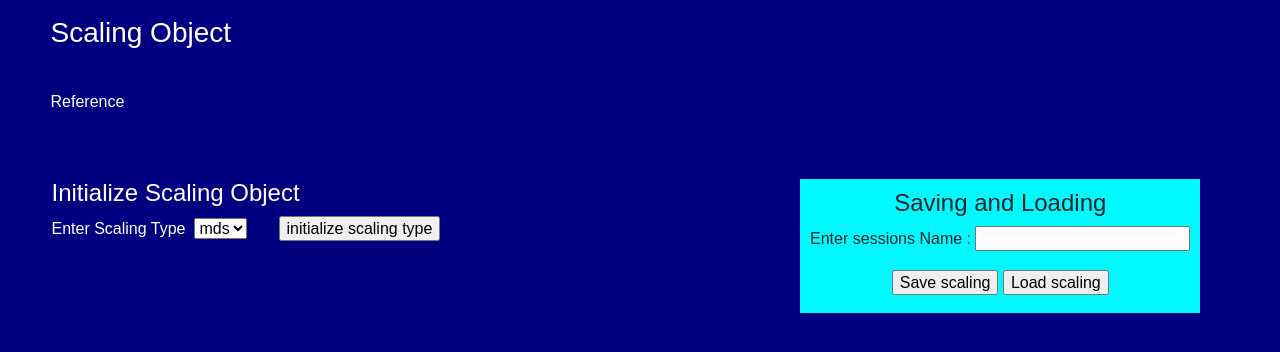
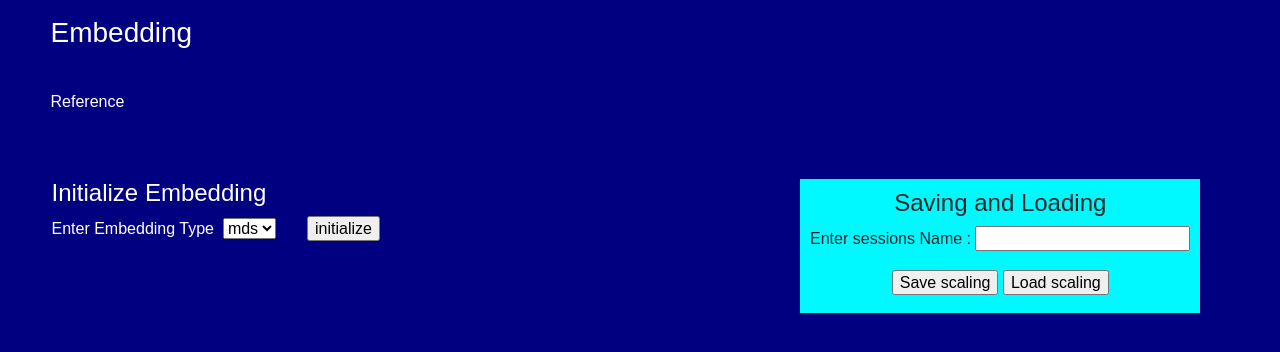
Before and after one commit to UST-QuAntiL/qhana, a Flask app: page /scaling in a window 1280 px wide. Shown: the part 187-539 px from the top of the page. Run offline with Flask 2, Linux system fonts and the light colour scheme; some libraries are stand-ins or nearby versions.

Commit message:
Renamed Scaling to Embedding. Renamed EntityPlan to Costume Distance Space.

```diff
--- a/templates/base.html
+++ b/templates/base.html
@@ -88,9 +88,9 @@ body {
   <div class="subnav">
     <button class="subnavbtn">Distance Space Definition<i class="fa fa-caret-down"></i></button>
     <div class="subnav-content">
-        <a href="/costumeplan">Definition</a>
+        <a href="/costumeplan">CDS</a>
         <a href="/entitySimilarities">Similarities</a>
-        <a href="/scaling">Scaling</a>
+        <a href="/scaling">Embedding</a>
         <a href="/clustering">Clustering</a>
     </div>
   </div>
--- a/templates/costumeplan.html
+++ b/templates/costumeplan.html
@@ -9,7 +9,7 @@
 <table style="width: 100%">
         <tr>
             <td style="width: 50%">
-            <h2 font color="blue"> <span style="color:white;">Attributes, Aggregator & Transformator</span> </h2>
+            <h2 font color="blue"> <span style="color:white;">Costume Distance Space</span> </h2>
             <table style="width:fit-content;border: 1px solid white">
                 <tr style="border: 1px solid white">
                     <th><span style="color: white">Aggregator Type</span></th>
--- a/templates/scaling.html
+++ b/templates/scaling.html
@@ -3,7 +3,7 @@
 {% block content %}
 <body background="/static/logos/planqkbackground2.jpg"></body>
 <p>
-    <h3><span style="color:white;">Scaling Object</span></h3>
+    <h3><span style="color:white;">Embedding</span></h3>
 </p>
 <br>
 <a href="https://scikit-learn.org/stable/modules/generated/sklearn.manifold.MDS.html" target="_blank" rel="noopener noreferrer" style="color: white;">Reference</a>
@@ -14,16 +14,16 @@
     <table style="width: 100%">
         <tr>
             <td style="width: 50%" valign="top">
-                <h4><span style="color: white">Initialize Scaling Object</span></h4>
+                <h4><span style="color: white">Initialize Embedding</span></h4>
                 <form action = "/initialize_scaling" method = "POST">
-                    <h6><span style="color: white">Enter Scaling Type</span>&nbsp
+                    <h6><span style="color: white">Enter Embedding Type</span>&nbsp
                     <select id="scaling" name="scaling">
                         {% for scaling in scalings %}
                             <option value={{scaling[1]}}>{{scaling[0]}}</option>
                         {% endfor %}
                     </select>
                     &nbsp &nbsp &nbsp
-                    <input type = 'submit' name = 'loadScalingType' value = 'initialize scaling type'/>
+                    <input type = 'submit' name = 'loadScalingType' value = 'initialize'/>
                 </form>
             </td>
             <td valign="top" align="middle" style="width: 45%" >
@@ -65,9 +65,9 @@ background: white">
 <p>
 
     <form action = "/set_scaling" method = "POST">
-        <h4><span style="color: white">Initialized Scaling Object</span></h4>
+        <h4><span style="color: white">Initialized Embedding</span></h4>
         <br>
-        <input type = 'submit' name = 'setScalingParameters' value = 'set scaling parameter'/>
+        <input type = 'submit' name = 'setScalingParameters' value = 'set parameters'/>
         <br>
         <br>
         <table style="width:90%; border: 1px solid white">
```
